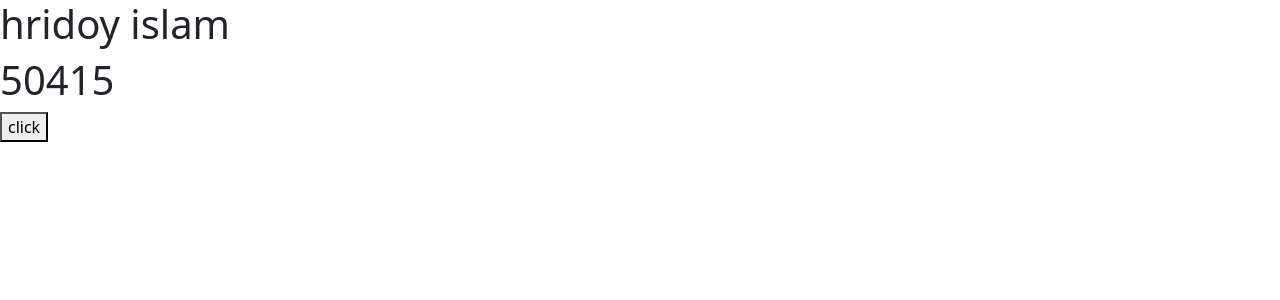
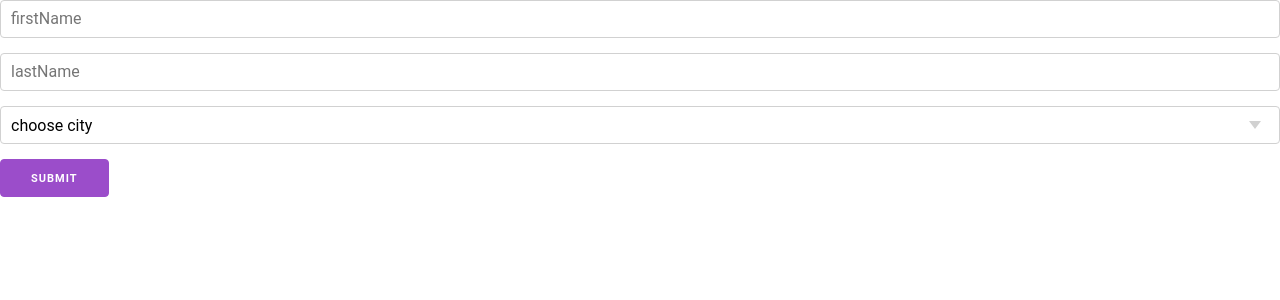
Before and after one commit to programminsekbo/fornt, a React (Vite) app: page / in a window 1280 px wide. Shown: the top 300 px of the page. Built offline with nearby package versions, Linux system fonts and the light colour scheme.

Commit message:
from submit

```diff
--- a/src/App.jsx
+++ b/src/App.jsx
@@ -1,50 +1,79 @@
-import { useRef, useState } from "react";
-
+import { useState } from "react";
 
 
 const App = () => {
 
-let [number,setNumber]=useState({
-  name1:"hridoy islam",
-  roll:50415,
-  cite:"dhaka",
-});
 
-
-let chang=()=>{
-
-setNumber(
-
-
-
-  prevOBJ=>({
-
-    ...prevOBJ,
-    name1:"rk rafik ridoy",
-    roll:2000,
-
-
+  let [foromobj,setforomobj]=useState({
+   fName:"",
+   lName:"",
+   city:"",
 
   })
 
 
+let inputChsng=(property,value)=>{
+   setforomobj(
+
+prevobj=>({
+ ...prevobj,
+ [property]:value
 
 
+})
 
-)
+
+   )
+
 
 
 }
 
+
+let fromsubmit=(e)=>{
+  e.preventDefault();
+  console.log(foromobj)
+}
 
 
 
 
   return (
     <div>
-<h1>{number.name1}</h1>
-<h1>{number.roll}</h1>
-<button onClick={chang}>click</button>
+
+
+  <form onSubmit={fromsubmit}>
+
+
+<input onChange={(e)=>{inputChsng("fName",e.target.value)}}  value={foromobj.fName} type="text" placeholder="firstName"  /><br />
+
+
+<input onChange={(e)=>{inputChsng("lName",e.target.value)}} value={foromobj.lName} type="text" placeholder="lastName" />
+<br />
+
+  <select onChange={(e)=>{inputChsng("city",e.target.value)}} value={foromobj.city} >
+
+<option value="">choose city</option>
+<option value="dhaka">dhaka</option>
+<option value="dinajpur">dinajpur</option>
+<option value="thakungonj">thakungonj</option>
+<option value="soidpur">soidpur</option>
+
+
+  </select><br />
+
+<button>submit</button>
+
+
+
+
+</form>
+
+
+
+
+
+
 
     </div>
   );
--- a/src/main.jsx
+++ b/src/main.jsx
@@ -2,6 +2,7 @@ import { StrictMode } from 'react'
 import { createRoot } from 'react-dom/client'
 import App from './App.jsx'
 import 'bootstrap/dist/css/bootstrap.css'
+import 'milligram/dist/milligram.css'
 
 
 createRoot(document.getElementById('root')).render(
```
